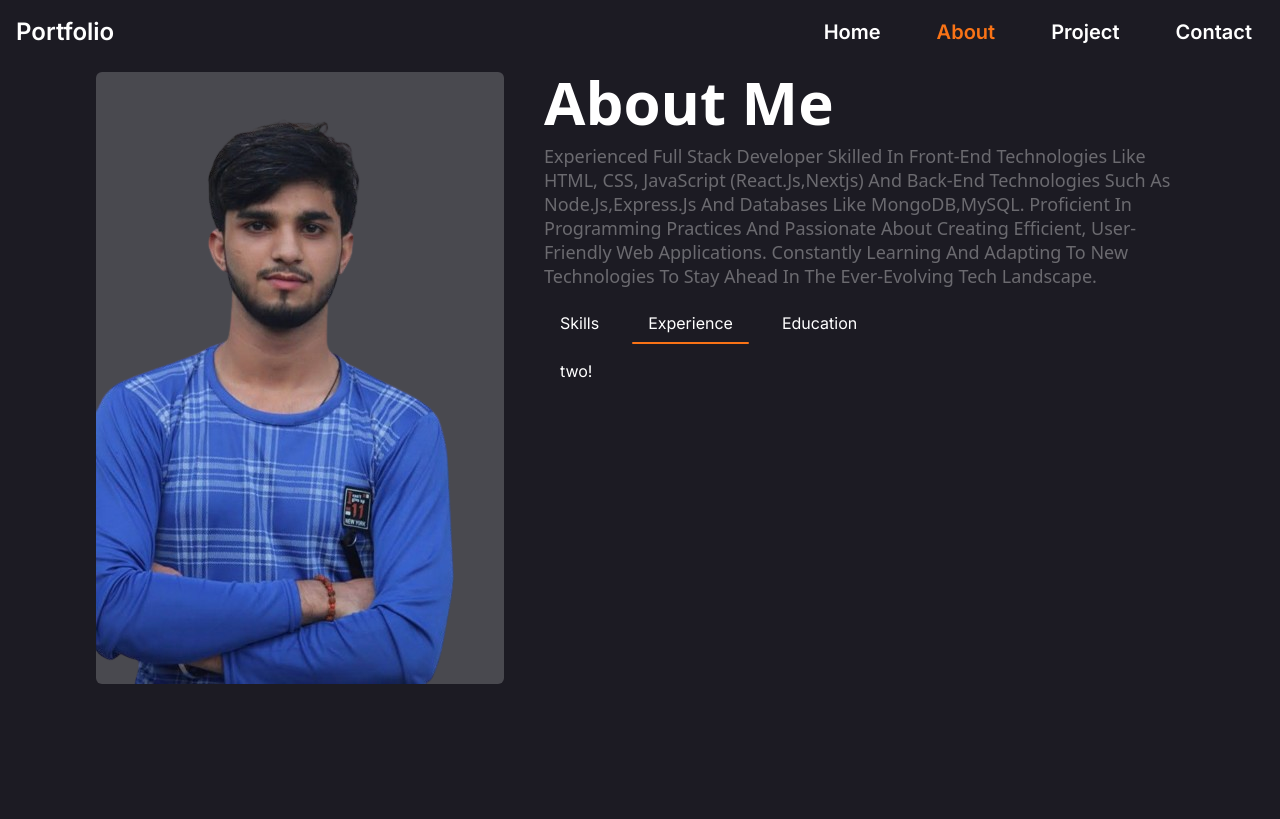
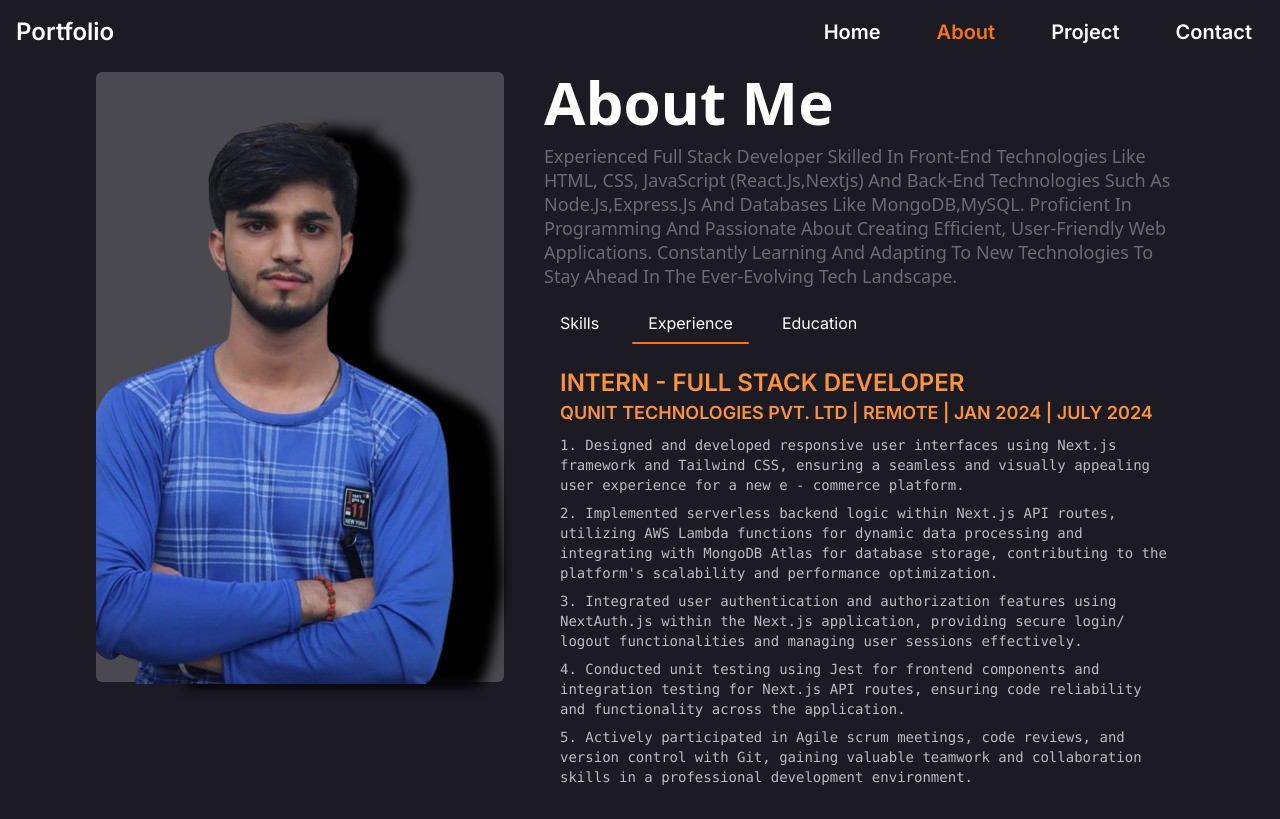
Before and after one commit to YashChopra25/PortFolio-YashChopra, a Next.js app: page /about in a window 1280 px wide. Both pictures are taken after a click on the tab "Experience". Built offline with nearby package versions, Linux system fonts and the light colour scheme.

Commit message:
updating experience section

```diff
--- /dev/null
+++ b/src/app/_components/Experience.tsx
@@ -0,0 +1,28 @@
+import React from 'react'
+import { ExperienceData } from '../datafileds/Experience'
+
+const Experience = () => {
+    return (
+        <div>
+            {
+                ExperienceData.map(((data, index) => (
+                    <div className='my-2' key={index}>
+                        <h3 className='text-orange-400 uppercase text-2xl font-semibold max-md:text-base'>{data.position}</h3>
+                        <h3 className='text-orange-400 uppercase text-lg font-semibold max-md:text-base'>{data.company}</h3>
+                        <div className='mt-1 flex gap-1 text-white/70 flex-col flex-wrap leading-5 text-sm font-mono'>
+                            {
+                                data.keypoint.map((point, index) => (
+                                    <span className='capitalise mt-1' key={index} >{index + 1}. {point}</span>
+                                ))
+                            }
+                        </div>
+                    </div>
+
+                )))
+            }
+
+        </div>
+    )
+}
+
+export default Experience
--- a/src/app/about/page.tsx
+++ b/src/app/about/page.tsx
@@ -5,19 +5,20 @@ import Image from 'next/image'
 import { ChakraProvider, Tab, TabIndicator, TabList, TabPanel, TabPanels, Tabs } from '@chakra-ui/react'
 import Skill from '../_components/Skill'
 import Education from '../_components/Education'
+import Experience from '../_components/Experience'
 
 const About = () => {
     return (
         <ChakraProvider>
 
             <div className='my-2 mx-auto text-white flex justify-center gap-10 max-md:flex-col-reverse'>
-                <div className="bg-white/20 rounded-md flex justify-center">
-                    <Image src={DP} alt="yash chopra" />
+                <div className="bg-white/20 rounded-md  max-h-[610px]">
+                    <Image src={DP} alt="yash chopra" className='dd' />
                 </div>
                 <div className='w-2/4 max-md:w-full '>
                     <h1 className='text-6xl font-bold font-sans max-md:text-center max-md:text-4xl max-md:px-3'>About Me</h1>
                     <p className='my-3 text-lg font-medium leading-6 font-sans text-white/35 capitalize max-md:px-3'>
-                        Experienced full stack developer skilled in front-end technologies like HTML, CSS, JavaScript (React.js,Nextjs) and back-end technologies such as Node.js,Express.js and databases like  MongoDB,MySQL. Proficient in programming practices and passionate about creating efficient, user-friendly web applications. Constantly learning and adapting to new technologies to stay ahead in the ever-evolving tech landscape. </p>
+                        Experienced full stack developer skilled in front-end technologies like HTML, CSS, JavaScript (React.js,Nextjs) and back-end technologies such as Node.js,Express.js and databases like  MongoDB,MySQL. Proficient in programming and passionate about creating efficient, user-friendly web applications. Constantly learning and adapting to new technologies to stay ahead in the ever-evolving tech landscape. </p>
                     <Tabs position="relative" variant="unstyled" marginTop={15} borderColor={"red"} overflow={'hidden'}>
                         <TabList gap={17} >
                             <Tab>Skills</Tab>
@@ -36,7 +37,7 @@ const About = () => {
                                 <Skill />
                             </TabPanel>
                             <TabPanel>
-                                <p>two!</p>
+                                <Experience />
                             </TabPanel>
                             <TabPanel>
                                 <Education />
--- /dev/null
+++ b/src/app/datafileds/Experience.ts
@@ -0,0 +1,22 @@
+type ExperienceType = {
+    position: string,
+    company: string,
+    keypoint: string[]
+}
+export const ExperienceData: ExperienceType[] = [
+    {
+        position: "Intern - Full Stack Developer",
+        company: "qunit technologies pvt. ltd | Remote | Jan 2024 | July 2024",
+        keypoint: [
+            " Designed and developed responsive user interfaces using Next.js framework and Tailwind CSS, ensuring a seamless and visually appealing user experience for a new e - commerce platform.",
+
+            "Implemented serverless backend logic within Next.js API routes, utilizing AWS Lambda functions for dynamic data processing and integrating with MongoDB Atlas for database storage, contributing to the platform's scalability and performance optimization.",
+
+            "Integrated user authentication and authorization features using NextAuth.js within the Next.js application, providing secure login/ logout functionalities and managing user sessions effectively.",
+
+            "Conducted unit testing using Jest for frontend components and integration testing for Next.js API routes, ensuring code reliability and functionality across the application.",
+
+            "Actively participated in Agile scrum meetings, code reviews, and version control with Git, gaining valuable teamwork and collaboration skills in a professional development environment.",
+        ]
+    },
+]
--- a/src/app/globals.css
+++ b/src/app/globals.css
@@ -33,3 +33,10 @@ body {
   background-color: #1c1b23;
   border: 3px solid rgba(255, 0, 0, 0.548)
 }
+
+.dd {
+  filter: drop-shadow(50px 4px 6px black)
+}
+.dd2 {
+  filter: drop-shadow(50px 4px 6px white)
+}
--- a/src/app/page.tsx
+++ b/src/app/page.tsx
@@ -14,7 +14,7 @@ export default function Home() {
           <span className='mx-auto text-6xl text--500 font-bold h-1/4 text-white max-md:text-5xl'>
             <Typewriter
               cursorBlinking={true}
-              words={['Frontend Devloper', 'Backend Developer', 'UI Developer']}
+              words={['Frontend Devloper', 'Backend Developer', 'UI Developer',"Fast Learner"]}
               cursorColor='white'
               loop={false}
               cursor
@@ -30,7 +30,7 @@ export default function Home() {
           </div>
         </div>
         <div className="path mx-auto px-5 max-md:mt-5">
-          <Image src={DP} alt="yash chopra" />
+          <Image src={DP} alt="yash chopra" className='dd2'/>
         </div>
 
       </div>
```
